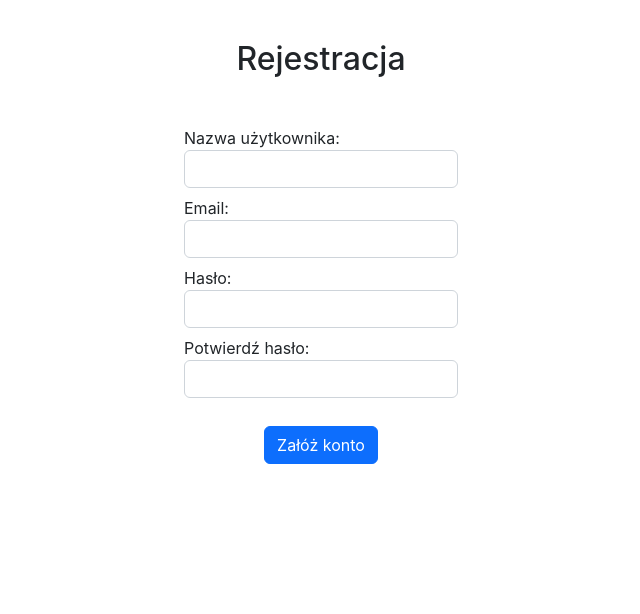
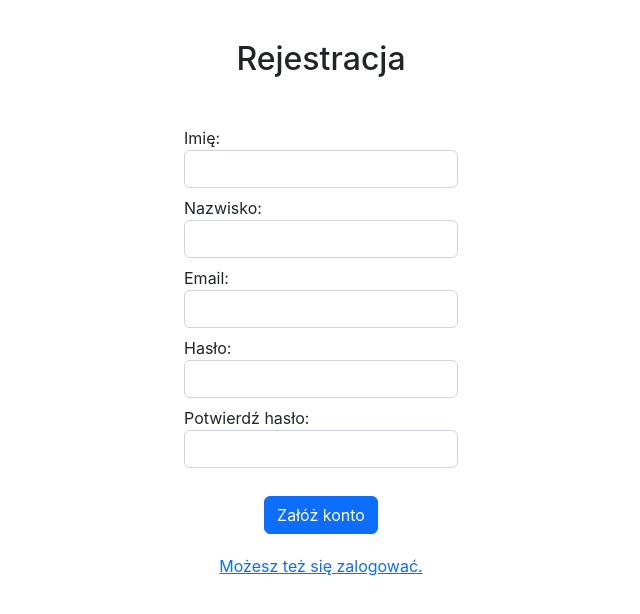
Before and after one commit to AngelikaKulbacka/fakturyVAT-frontend, a React (Create React App) app in the folder faktury-vat/: page /rejestracja in a window 1280 px wide. Shown: the top 614 px of the page, without its empty margins (319-959 px from the left). Built offline with nearby package versions, Linux system fonts and the light colour scheme.

Commit message:
walidacja emaila i hasła

```diff
--- a/faktury-vat/src/Components/RegisterForm.jsx
+++ b/faktury-vat/src/Components/RegisterForm.jsx
@@ -1,13 +1,14 @@
 import React, { useState } from 'react';
 import axios from 'axios';
 import 'bootstrap/dist/css/bootstrap.min.css';
-import { Form, Button } from 'react-bootstrap';
+import { Form, Button, Breadcrumb } from 'react-bootstrap';
 import validator from 'validator';
 
 
 const RegisterForm = () => {
   const [formData, setFormData] = useState({
-    username: '',
+    firstname: '',
+    lastname: '',
     password: '',
     confirmPassword: '',
     email: ''
@@ -26,16 +27,26 @@ const RegisterForm = () => {
     setFormData({ ...formData, [name]: value });
   };
 
+  const passwordRegex = /^(?=.*[a-z])(?=.*[A-Z])(?=.*[0-9])(?=.*[!@#$%]).{8,24}$/;
+
   const handleSubmit = async (event) => {
     event.preventDefault();
     setIsFormSubmitted(true);
     if (isEmailValid) {
-      try {
-        const response = await axios.post('http://localhost:8080/register', formData);
-        // obsługa odpowiedzi z API
-      } catch (error) {
-        // obsługa błędów zapytania HTTP
-      }
+        if (!passwordRegex.test(formData.password)) {
+            alert("Hasło powinno zawierać minimum jedną małą literę, jedną dużą literę, jedną liczbę oraz jeden znak specjalny");
+            return;
+        }
+        if (formData.password !== formData.confirmPassword) {
+            alert("Hasła się nie zgadzają");
+            return;
+        }
+        try {
+            const response = await axios.post('http://localhost:8080/rejestracja', formData);
+            // obsługa odpowiedzi z API
+        } catch (error) {
+            // obsługa błędów zapytania HTTP
+        }
     }
   };
 
@@ -45,8 +56,14 @@ const RegisterForm = () => {
         <Form onSubmit={handleSubmit} className="w-50 d-flex flex-column align-items-center">
             <Form.Group>
                 <Form.Label>
-                    Nazwa użytkownika:
-                    <Form.Control type="text" name="username" value={formData.username} onChange={handleInputChange} />
+                    Imię:
+                    <Form.Control type="text" name="firstname" value={formData.firstname} onChange={handleInputChange} />
+                </Form.Label>
+            </Form.Group>
+            <Form.Group>
+                <Form.Label>
+                    Nazwisko:
+                    <Form.Control type="text" name="lastname" value={formData.lastname} onChange={handleInputChange} />
                 </Form.Label>
             </Form.Group>
             <Form.Group>
@@ -69,6 +86,9 @@ const RegisterForm = () => {
                 </Form.Label>
             </Form.Group>
             <Button type="submit" style={{ margin: '20px' }}>Załóż konto</Button>
+            <Breadcrumb>
+                <Breadcrumb.Item href="https://getbootstrap.com/docs/4.0/components/breadcrumb/">Możesz też się zalogować.</Breadcrumb.Item>
+            </Breadcrumb>
         </Form>
     </div>
   );
```
